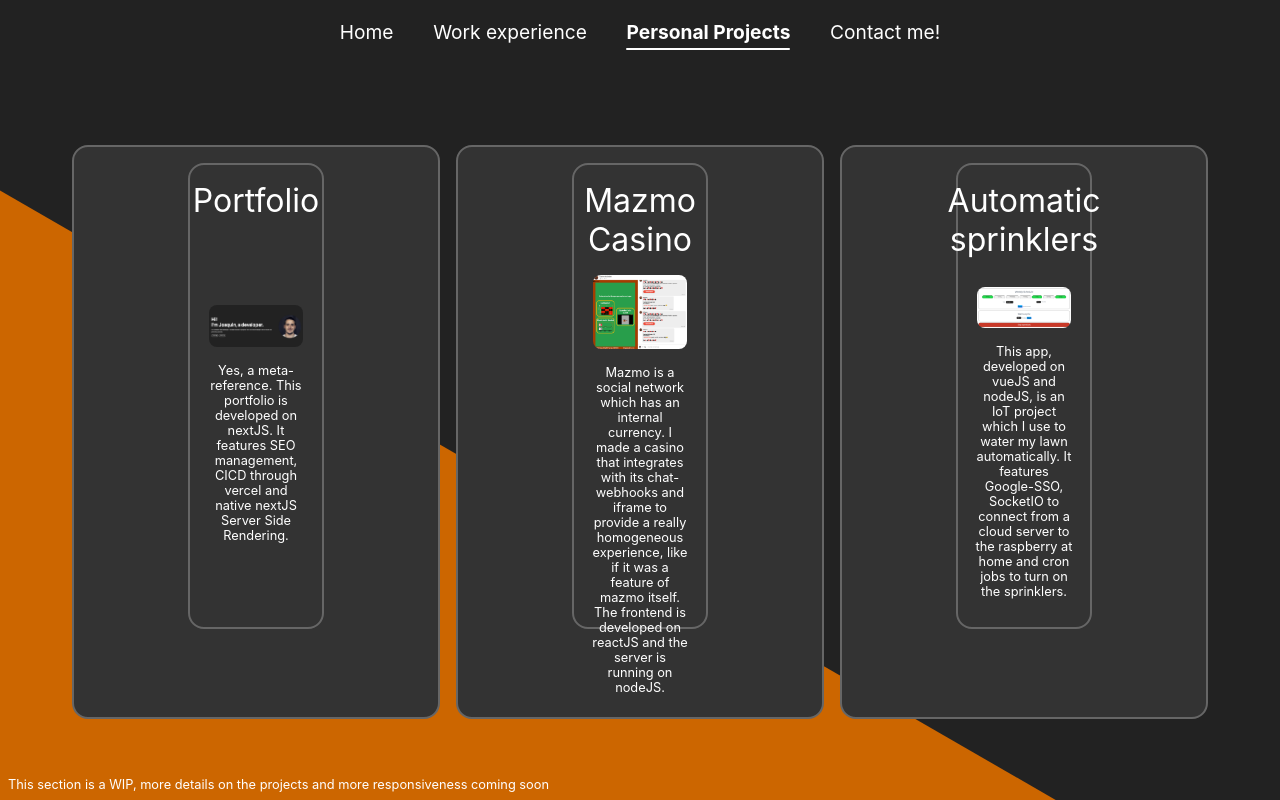
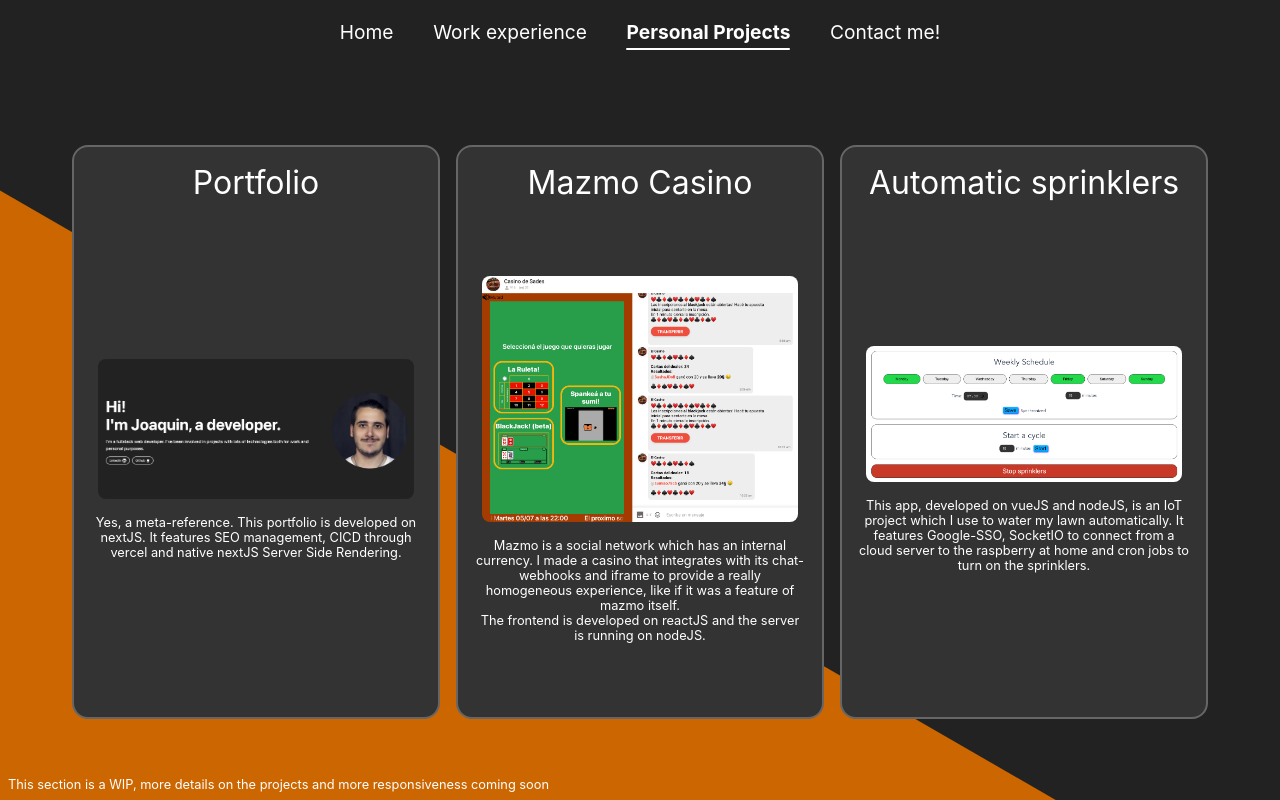
Before and after one commit to joka828/portfolio, a Next.js app: page /projects in a window 1280 px wide. Built offline with nearby package versions, Linux system fonts and the light colour scheme.

Commit message:
fix projects view, improve some styles

```diff
--- a/package.json
+++ b/package.json
@@ -9,6 +9,7 @@
     "lint": "next lint"
   },
   "dependencies": {
+    "@mui/icons-material": "^5.15.17",
     "next": "^14.2.3",
     "react": "^18.3.1",
     "react-dom": "18.2.0",
--- a/pages/projects/casino/index.tsx
+++ b/pages/projects/casino/index.tsx
@@ -20,7 +20,7 @@ const Casino: NextPage = () => {
           className={styles.backButton}
         />
         <Link href="/projects/casino/demo">
-          <span className={styles.demoButton}>Demo</span>
+          <span className={styles.demoButton}>See Live Demo!</span>
         </Link>
         <span className={styles.title}>Mazmo Casino</span>
 
--- a/pages/projects/index.tsx
+++ b/pages/projects/index.tsx
@@ -18,10 +18,10 @@ const HomeProjects: NextPage = () => {
       </Head>
 
       <main className={styles.main}>
-        <Link className={styles.section} href="/projects/portfolio">
-          <div
+        <Link
           className={styles.section}
           onClick={openProjectDetailTracking("portfolio")}
+          href="/projects/portfolio"
         >
           <span className={styles.title}>Portfolio</span>
           <div className={styles.sectionContent}>
@@ -38,12 +38,11 @@ const HomeProjects: NextPage = () => {
               Server Side Rendering.
             </span>
           </div>
-          </div>
         </Link>
-        <Link className={styles.section} href="/projects/casino">
-          <div
+        <Link
           className={styles.section}
           onClick={openProjectDetailTracking("casino")}
+          href="/projects/casino"
         >
           <span className={styles.title}>Mazmo Casino</span>
           <div className={styles.sectionContent}>
@@ -55,21 +54,20 @@ const HomeProjects: NextPage = () => {
               height={273}
             />
             <span className={styles.description}>
-                Mazmo is a social network which has an internal currency. I made
-                a casino that integrates with its chat-webhooks and iframe to
-                provide a really homogeneous experience, like if it was a
-                feature of mazmo itself.
+              Mazmo is a social network which has an internal currency. I made a
+              casino that integrates with its chat-webhooks and iframe to
+              provide a really homogeneous experience, like if it was a feature
+              of mazmo itself.
               <br />
-                The frontend is developed on reactJS and the server is running
-                on nodeJS.
+              The frontend is developed on reactJS and the server is running on
+              nodeJS.
             </span>
           </div>
-          </div>
         </Link>
-        <Link className={styles.section} href="/projects/sprinklers">
-          <div
+        <Link
           className={styles.section}
           onClick={openProjectDetailTracking("sprinklers")}
+          href="/projects/sprinklers"
         >
           <span className={styles.title}>Automatic sprinklers</span>
           <div className={styles.sectionContent}>
@@ -81,12 +79,11 @@ const HomeProjects: NextPage = () => {
               height={150}
             />
             <span className={styles.description}>
-                This app, developed on vueJS and nodeJS, is an IoT project which
-                I use to water my lawn automatically. It features Google-SSO,
+              This app, developed on vueJS and nodeJS, is an IoT project which I
+              use to water my lawn automatically. It features Google-SSO,
               SocketIO to connect from a cloud server to the raspberry at home
               and cron jobs to turn on the sprinklers.
             </span>
-            </div>
           </div>
         </Link>
         <span className={styles.wipDisclaimer}>
--- a/pages/projects/portfolio/index.tsx
+++ b/pages/projects/portfolio/index.tsx
@@ -23,7 +23,7 @@ const Portfolio: NextPage = () => {
           className={styles.backButton}
         />
         <Link href="/">
-          <span className={styles.demoButton}>Demo</span>
+          <span className={styles.demoButton}>See Live Demo!</span>
         </Link>
         <span className={styles.title}>My Portfolio</span>
         <div className={styles.content}>
--- a/styles/Project.module.css
+++ b/styles/Project.module.css
@@ -31,10 +31,12 @@
   position: absolute;
   right: 5rem;
   top: 3rem;
-  font-size: 1.5rem;
+  font-size: 1rem;
   font-weight: 500;
   cursor: pointer;
-  text-decoration: underline;
+  padding: 0.5rem 1rem;
+  border: 2px solid #fafafa;
+  border-radius: 0.5rem;
 }
 
 .content {
```
Also changed, not shown: 1 other file (tests, documents, lock files or other folders). Lines whose indentation alone changed are shown as unchanged.
